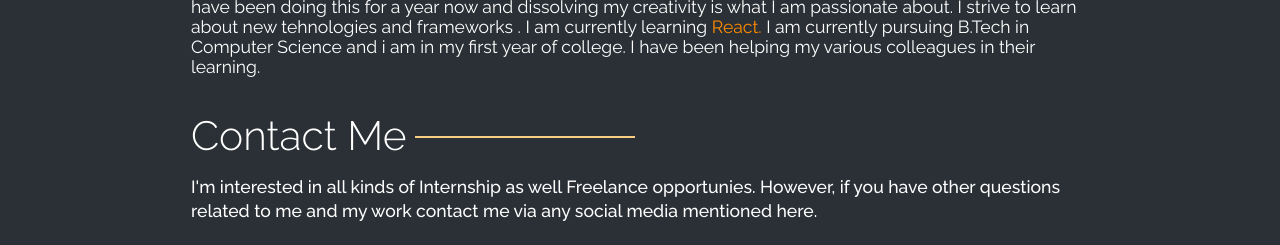
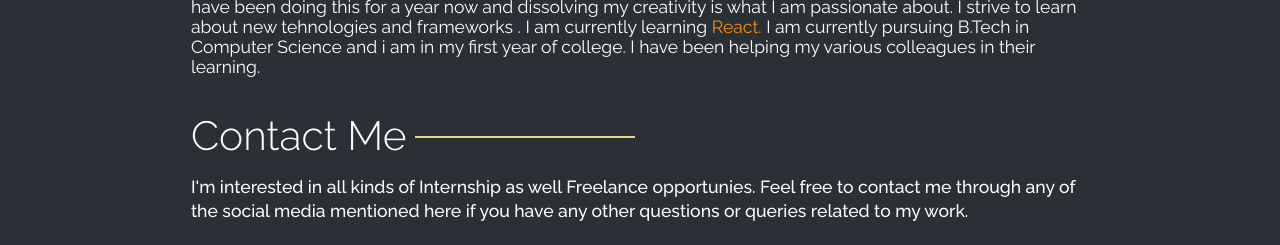
Before and after one commit to Piyushtiwari919/Portfolio-Website, a plain HTML site: page index.html in a window 1280 px wide. Shown: the part 1419-1664 px from the top of the page. Drawn offline with Linux system fonts and the light colour scheme.

Commit message:
Update index.html
updating the contact div

```diff
--- a/index.html
+++ b/index.html
@@ -94,9 +94,9 @@
         <div class="contact-me">
             <h2>Contact Me <span></span></h2>
             <div class="contact-info">
-                <p class="contact-info-data">
-                    I'm interested in all kinds of Internship as well Freelance opportunies. However, if you have other questions related to
-                    me and my work contact me via any social media mentioned here.
+                 <p class="contact-info-data">
+                    I'm interested in all kinds of Internship as well Freelance opportunies.
+                    Feel free to contact me through any of the social media mentioned here if you have any other questions or queries related to my work.
                 </p>
                 <div class="contact-info-links">
                     <p>Message Me Here</p>
```
